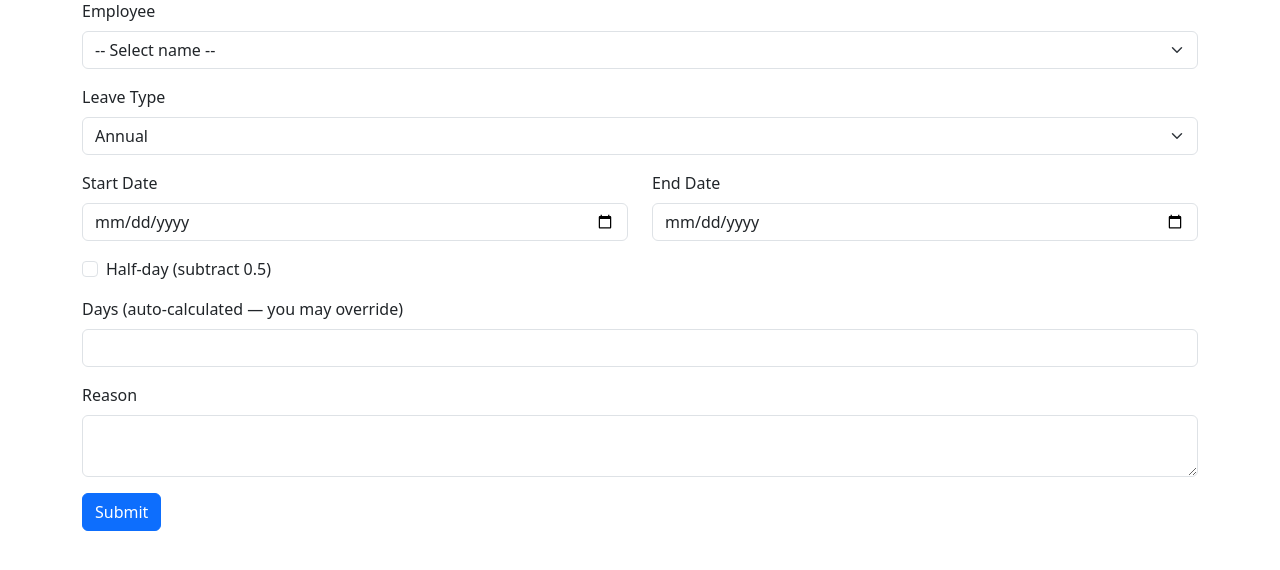
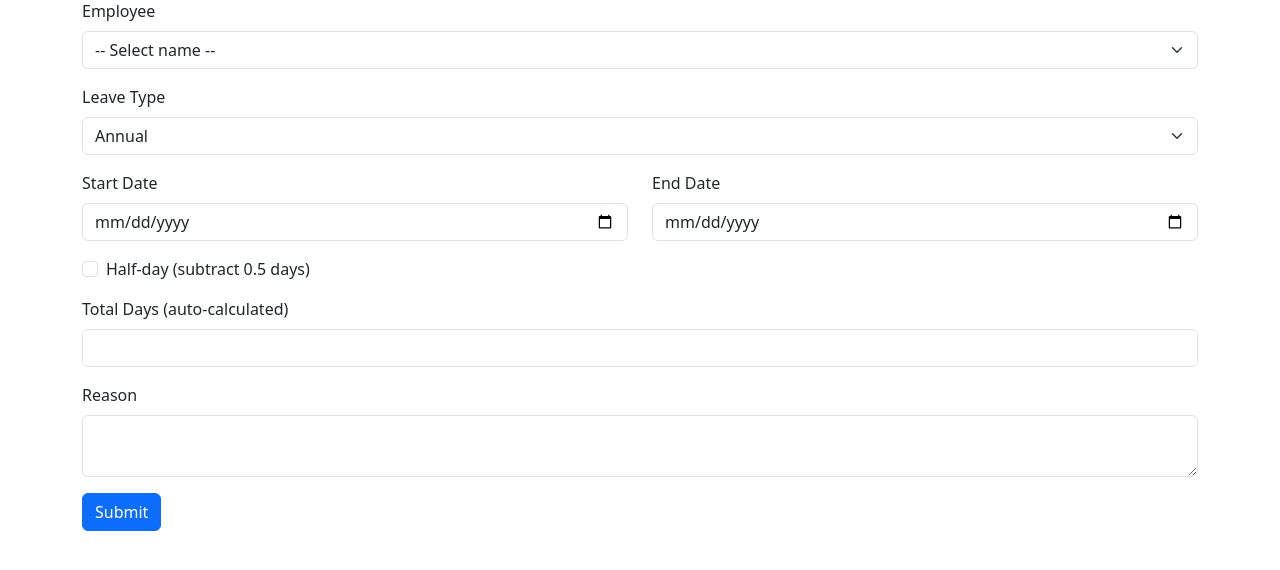
Before and after one commit to jesstanblues-ops/Leave-app3, a Flask app: page /apply in a window 1280 px wide. Shown: the part 116-686 px from the top of the page. Run offline with Flask 3, Linux system fonts and the light colour scheme; data comes from the database, SQL or seed files in the repository.

Commit message:
Update apply_leave.html

```diff
--- a/templates/apply_leave.html
+++ b/templates/apply_leave.html
@@ -1,8 +1,10 @@
 {% extends 'base.html' %}
+
 {% block content %}
 <h4>Apply for Leave</h4>
 
 <form method="post" id="applyForm">
+
   <div class="mb-3">
     <label class="form-label">Employee</label>
     <select class="form-select" name="employee" id="employeeSelect" required>
@@ -11,18 +13,18 @@
       <option value="{{ e['name'] }}">{{ e['name'] }}</option>
       {% endfor %}
     </select>
-    <div class="form-text" id="balanceText" style="display:none;">
-      Balance: <span id="balVal">0</span> days
+    <div class="form-text mt-2" id="balanceText" style="display:none;">
+      Balance: <strong><span id="balVal">0</span></strong> days
     </div>
   </div>
 
   <div class="mb-3">
     <label class="form-label">Leave Type</label>
-    <select class="form-select" name="leave_type">
-      <option>Annual</option>
-      <option>Medical</option>
-      <option>Unpaid</option>
-      <option>Emergency</option>
+    <select class="form-select" name="leave_type" required>
+      <option value="Annual">Annual</option>
+      <option value="Medical">Medical</option>
+      <option value="Unpaid">Unpaid</option>
+      <option value="Emergency">Emergency</option>
     </select>
   </div>
 
@@ -38,13 +40,13 @@
   </div>
 
   <div class="form-check mb-3">
-    <input class="form-check-input" type="checkbox" id="halfDay" name="half">
-    <label class="form-check-label">Half-day (subtract 0.5)</label>
+    <input class="form-check-input" type="checkbox" id="halfDay" name="half" value="yes">
+    <label class="form-check-label" for="halfDay">Half-day (subtract 0.5 days)</label>
   </div>
 
   <div class="mb-3">
-    <label class="form-label">Days (auto-calculated — you may override)</label>
-    <input type="number" step="0.25" name="days" id="daysInput" class="form-control" required>
+    <label class="form-label">Total Days (auto-calculated)</label>
+    <input type="number" name="days" id="daysInput" step="0.5" class="form-control" required>
   </div>
 
   <div class="mb-3">
@@ -53,55 +55,56 @@
   </div>
 
   <button class="btn btn-primary">Submit</button>
+
 </form>
 
+
 <script>
-function fetchBalance(name){
-  if(!name) { $('#balanceText').hide(); return; }
-  $.get('/balance/' + encodeURIComponent(name), function(data){
-    $('#balVal').text(parseFloat(data.balance).toFixed(2));
-    $('#balanceText').show();
+function fetchBalance(name) {
+    if (!name) { $("#balanceText").hide(); return; }
+    $.get("/balance/" + encodeURIComponent(name), function(data) {
+        $("#balVal").text(parseFloat(data.balance).toFixed(2));
+        $("#balanceText").show();
     });
 }
 
-function calcDays(){
-  let s = $('#startDate').val();
-  let e = $('#endDate').val();
-  if(!s || !e) return;
+function calcDays() {
+    let s = $("#startDate").val();
+    let e = $("#endDate").val();
+    if (!s || !e) return;
 
     let sd = new Date(s);
     let ed = new Date(e);
-  let days = Math.floor((ed - sd) / (1000*60*60*24)) + 1;
+    let days = (ed - sd) / (1000*60*60*24) + 1;
 
-  if(isNaN(days) || days < 0) days = 0;
-  if($('#halfDay').is(':checked')) days -= 0.5;
+    if (isNaN(days) || days < 0) days = 0;
 
-  $('#daysInput').val(days.toFixed(2));
+    if ($("#halfDay").is(":checked")) days -= 0.5;
 
-  let bal = parseFloat($('#balVal').text() || 0);
-  if(bal < days){
-    if($('#warn').length === 0){
-      $('#applyForm').prepend('<div id="warn" class="alert alert-warning">Warning: Applying more than available balance</div>');
+    $("#daysInput").val(days.toFixed(2));
+
+    showWarning(days);
 }
+
+function showWarning(days) {
+    let bal = parseFloat($("#balVal").text() || "0");
+    if (bal < days) {
+        if ($("#warn").length === 0)
+            $("#applyForm").prepend(`<div id="warn" class="alert alert-warning">Warning: You are applying more than your available balance.</div>`);
     } else {
-    $('#warn').remove();
+        $("#warn").remove();
     }
 }
 
-$(document).ready(function(){
-  $('#employeeSelect').change(function(){ fetchBalance($(this).val()); });
-  $('#startDate, #endDate, #halfDay').change(calcDays);
+$(document).ready(function() {
+    $("#employeeSelect").change(function() {
+        fetchBalance($(this).val());
+    });
 
-  $('#daysInput').change(function(){
-    let val = parseFloat($(this).val()) || 0;
-    let bal = parseFloat($('#balVal').text() || 0);
-    if(bal < val){
-      if($('#warn').length === 0){
-        $('#applyForm').prepend('<div id="warn" class="alert alert-warning">Warning: Applying more than available balance</div>');
-      }
-    } else {
-      $('#warn').remove();
-    }
+    $("#startDate, #endDate, #halfDay").change(calcDays);
+
+    $("#daysInput").on("input", function() {
+        showWarning(parseFloat($(this).val()));
     });
 });
 </script>
```
Lines whose indentation alone changed are shown as unchanged.
